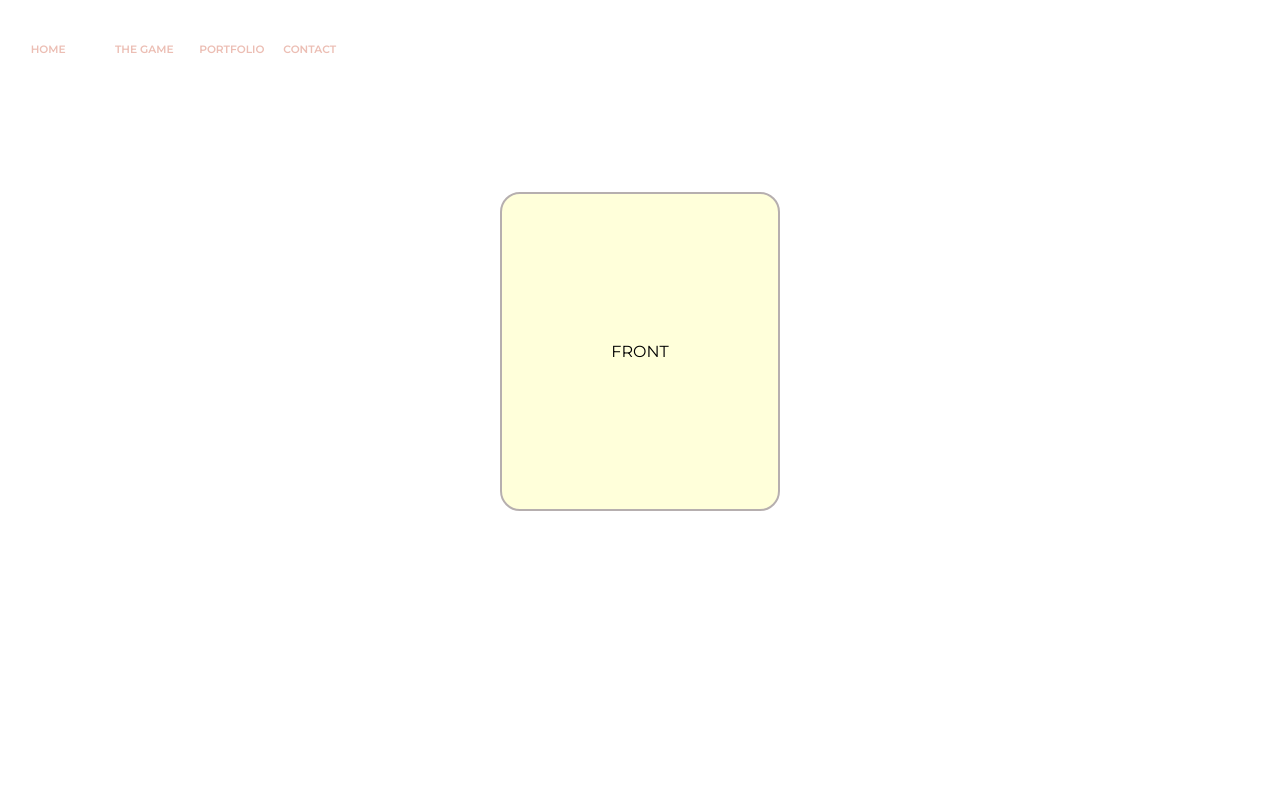
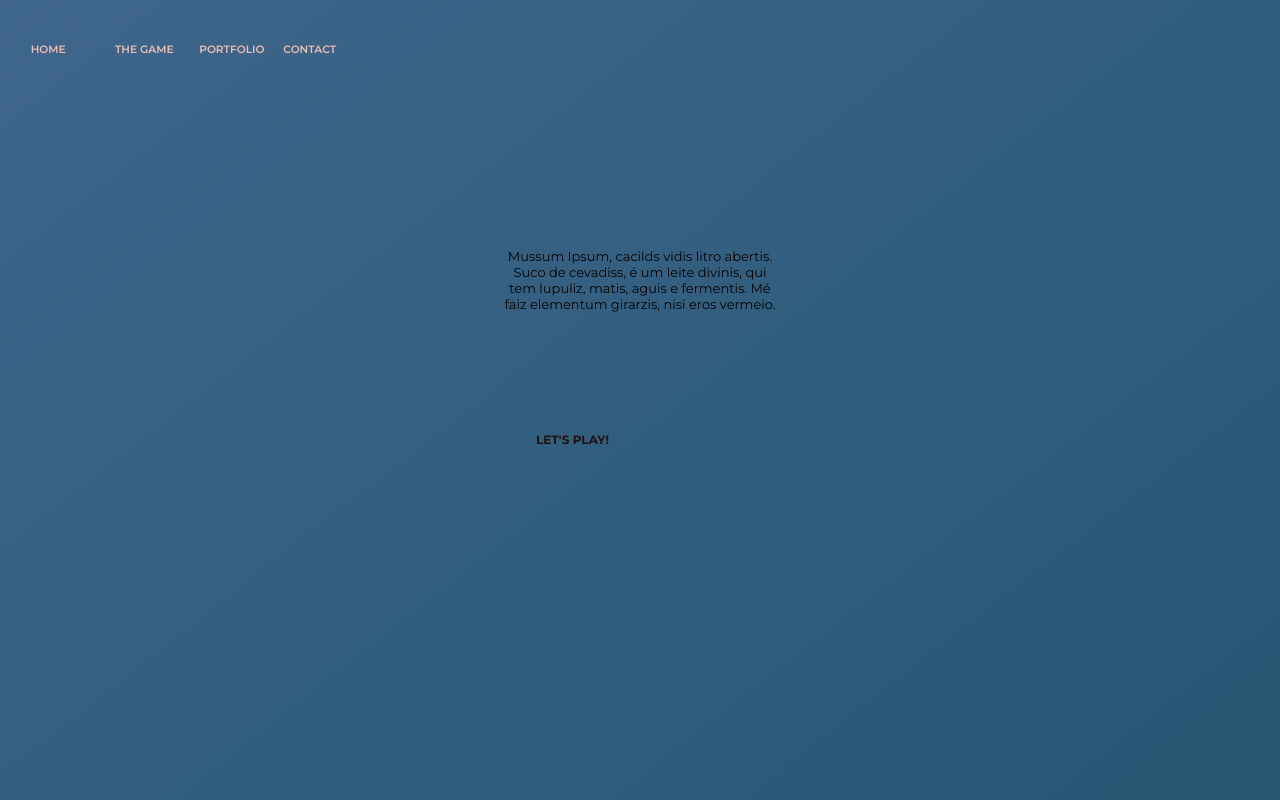
Before and after one commit to Marcos-Peter/ticTacToe, a plain HTML site: page portifolio.html in a window 1280 px wide. Drawn offline with Linux system fonts and the light colour scheme.

Commit message:
Implementing the flip button, some style changes required

```diff
--- a/css/portifolio.css
+++ b/css/portifolio.css
@@ -1,5 +1,6 @@
 @import url("https://fonts.googleapis.com/css2?family=Montserrat:wght@400;500;600;700&display=swap");
 
+/* general settings */
 * {
   margin: 0;
   padding: 0;
@@ -13,7 +14,26 @@ body {
   font-family: "Montserrat", sans-serif;
   box-sizing: border-box;
 }
+/* background */
+.container-fluid{
+  height: 100%;
+  margin: 0;
+  padding: 0;
+  width: 100%;
+  background: #FFF;
+}
 
+.background {
+  background: linear-gradient(142deg, #e4fde1, #456990, #114b5f);
+  background-size: 400% 400%;
+  animation: gradient 15s ease infinite;
+  position: relative;
+  height: 100vh;
+  width: 100%;
+  overflow: hidden;
+  padding:0;
+  margin:0px;
+}
 /* navbar */
 .navMenu {
   position: absolute;
@@ -82,33 +102,39 @@ body {
   transition: all 0.2s ease-in-out;
   opacity: 1;
 }
-
-/* card flip */
+/* container */
 #card {
   padding-top: 15%;
   transform-style: preserve-3d;
   display: flex;
   justify-content: center;
-  transition: all 0.5s;
+  transition: all 0.8s;
 }
 
 .face {
   width: 280px;
   height: 319px;
-  display: flex;
+  display: grid;
   justify-content: center;
   align-items: center;
   color: white;
   position: absolute;
-  border-radius: 20px;
+  /* border-radius: 20px; */
 }
 
 #front {
-  background-color: #ffffda;
-  border: 2px solid #b6afaf;
+  align-items: center;
+  text-align: center;
+  font-size: small;
+  background-color: rgb(255, 255, 218, 0);
   backface-visibility: hidden;
   color: #000000;
-  cursor: pointer;
+}
+
+#front:hover{
+  background-color: rgb(255, 255, 218, .6);
+  box-shadow: 6px 6px #7a7a64, -6px -6px #7a7a64;
+  transition: .7s;
 }
 
 #back {
@@ -116,6 +142,8 @@ body {
   border: 2px solid #4d8383;
   transform: rotateY(180deg);
   backface-visibility: hidden;
+  height: 400px;
+  border-radius: 20px;
 }
 
 .flip {
@@ -124,6 +152,7 @@ body {
 
 /* board game */
 #board {
+  position: relative;
   display: grid;
   grid-template-columns: repeat(3, 1fr);
   grid-template-rows: repeat(3, 1fr);
@@ -141,11 +170,49 @@ body {
   text-align: center;
   background-color: #63acac;
   opacity: 0.9;
-  transition: 0.2s;
 }
 
 .cell:hover {
   opacity: 1;
   transform: scale(1.07);
   box-shadow: 2px 2px 3px #92cccc;
+  transition: .2s
 }
+/* play button */
+.btn {
+  cursor: pointer;
+  position: relative;
+  width: max-content;
+  align-items: center;
+  justify-content: center;
+  padding: 0.2rem 2rem;
+  font-weight: 700;
+  font-size: 12px;
+  text-align: center;
+  text-decoration: none;
+  color: rgb(34, 17, 17);
+  backface-visibility: hidden;
+  border: 0.3rem solid transparent;
+  border-radius: 3rem;
+}
+
+.play {
+  border-color: transparent;
+  transition: background-color 0.2s ease-in-out;
+}
+
+.play:hover {
+  background-color: rgba(22, 126, 27, 0.5);
+}
+/* background animation */
+@keyframes gradient {
+  0% {
+    background-position: 0% 50%;
+  }
+  50% {
+    background-position: 100% 50%;
+  }
+  100% {
+    background-position: 0% 50%;
+  }
+}
--- a/js/portifolio.js
+++ b/js/portifolio.js
@@ -1,11 +1,12 @@
 // flip the main card
 const card = document.querySelector("#card");
 
+function btn() {
+    card.classList.toggle("flip");
+}
+
 card.addEventListener("click", (event) => {
-  if(event.target.matches('#front'))
-  {
-    card.classList.toggle("flip");
-  } else if(event.target.matches('.cell'))
+  if(event.target.matches('.cell'))
   {
     logic(event.target.id);
   }
@@ -29,19 +30,12 @@ const conditions = [
     [2,4,6]
 ];
 
-// Add an action at the click and the arrow function make the test for the cells.
-// document.addEventListener('click', (event) => {
-//     if(event.target.matches('.cell'))
-//     {
-//         logic(event.target.id);
-//     }
-// });
-
 function logic(id) {
     const cell = document.getElementById(id);
     shift = shiftCheck ? playerOne : playerTwo;
     if(cell.textContent === "")
     {
+        cell.classList.toggle("cellFlip");
         cell.textContent = shift;
     }
     cell.classList.add(shift);
--- a/portifolio.html
+++ b/portifolio.html
@@ -6,15 +6,23 @@
     <meta name="viewport" content="width=device-width, initial-scale=1.0">
     <link href="https://fonts.googleapis.com/css?family=Josefin+Sans" rel="stylesheet">
     <link type="text/css" rel="stylesheet" href="css/portifolio.css">
-    <title>Marcos Peter - Portifolio</title>
+    <title>Marcos Peter - Portfolio</title>
 </head>
     <body>
+      <div class="container-fluid"></div>
+      <div class="background">
+      <!-- game card and board -->
       <div id="card">
         <div class="face" id="front">
-          FRONT
+            <p id="intro">
+              Mussum Ipsum, cacilds vidis litro abertis. Suco de cevadiss, é um leite divinis, qui tem lupuliz, matis, aguis e fermentis. Mé faiz elementum girarzis, nisi eros vermeio.
+            </p>
+            <a class="btn play" onclick="btn()">
+              LET'S PLAY!
+            </a>
         </div>
         <div class="face" id="back">
-          <!-- <h2>Tic Tac Toe</h2> -->
+          <!-- <h4>Tic Tac Toe</h4> -->
           <div id="board">
             <div class="cell" id="0"></div>
             <div class="cell" id="1"></div>
@@ -28,7 +36,6 @@
           </div>
         </div>
       </div>
-
       <!-- navbar -->
        <nav class="navMenu">
         <a href="index.html">Home</a>
```
Lines whose indentation alone changed are shown as unchanged.
